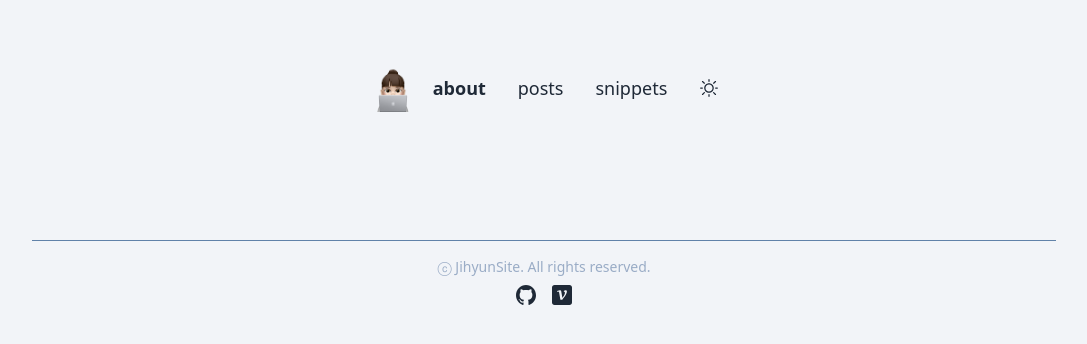
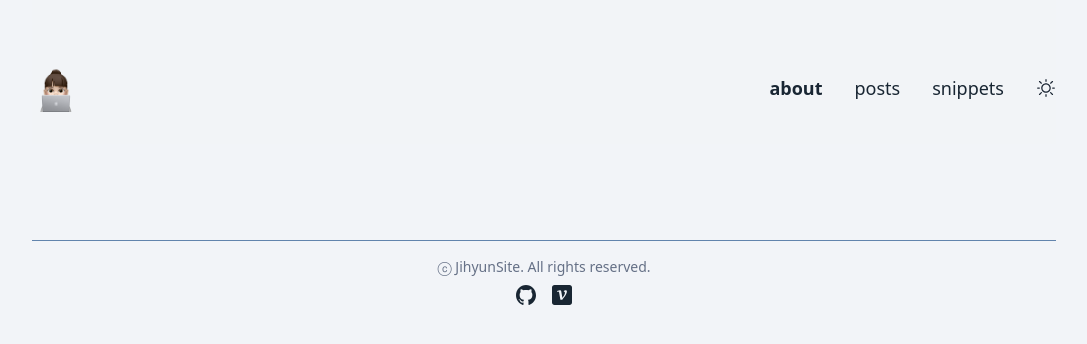
Before and after one commit to jhsung23/my-site, a Next.js app: page / in a window 1280 px wide. Shown: the top 344 px of the page, without its empty margins (96-1183 px from the left). Built offline with nearby package versions, Linux system fonts and the light colour scheme.

Commit message:
design: 헤더 디자인 수정, 전역 color 값 변경

```diff
--- a/src/components/layouts/Header.tsx
+++ b/src/components/layouts/Header.tsx
@@ -3,9 +3,9 @@ import { Logo, Nav } from '.';
 
 export default function Header() {
   return (
-    <header className="flex sticky items-center justify-between pt-16 pb-8 px-8 -top-8 bg-opacity-90 ">
+    <header className="sticky flex items-center justify-between w-11/12 max-w-5xl pt-16 pb-8 bg-primary -top-8 bg-opacity-90 dark:bg-opacity-90">
       <Logo />
-      <div className="flex gap-4 items-center">
+      <div className="flex items-center gap-4">
         <Nav />
         <ThemeToggleButton />
       </div>
--- a/tailwind.config.ts
+++ b/tailwind.config.ts
@@ -29,16 +29,17 @@ const config: Config = {
           600: '#525252',
           700: '#404040',
           750: '#363636',
-          800: '#262626',
+          800: '#272727',
           900: '#242424',
         },
         navy: {
           50: '#F2F4F8',
           100: '#E2E7EE',
+          150: '#D3DBE6',
           200: '#C4CFDE',
           300: '#9AACC6',
-          400: '#6182A9',
-          500: '#596D90',
+          400: '#6284ad',
+          500: '#657086',
           600: '#1F2937',
           700: '#192633',
           800: '#111B24',
@@ -55,22 +56,22 @@ const config: Config = {
           '@apply text-navy-800 dark:text-black-100': '',
         },
         '.text-secondary': {
-          '@apply text-navy-600 dark:text-black-200': '',
+          '@apply text-navy-700 dark:text-black-200': '',
         },
         '.text-tertiary': {
-          '@apply text-navy-300 dark:text-black-400': '',
+          '@apply text-navy-500 dark:text-black-400': '',
         },
         '.text-mute': {
-          '@apply text-navy-200 dark:text-black-500': '',
+          '@apply text-navy-300 dark:text-black-500': '',
         },
         '.bg-primary': {
           '@apply bg-navy-50 dark:bg-black-900': '',
         },
         '.bg-secondary': {
-          '@apply bg-navy-100 dark:bg-black-750': '',
+          '@apply bg-navy-100 dark:bg-black-800': '',
         },
         '.bg-tertiary': {
-          '@apply bg-navy-200 dark:bg-navy-600': '',
+          '@apply bg-navy-150 dark:bg-black-750': '',
         },
         '.bg-mute': {
           '@apply bg-navy-300 dark:bg-black-500': '',
```
